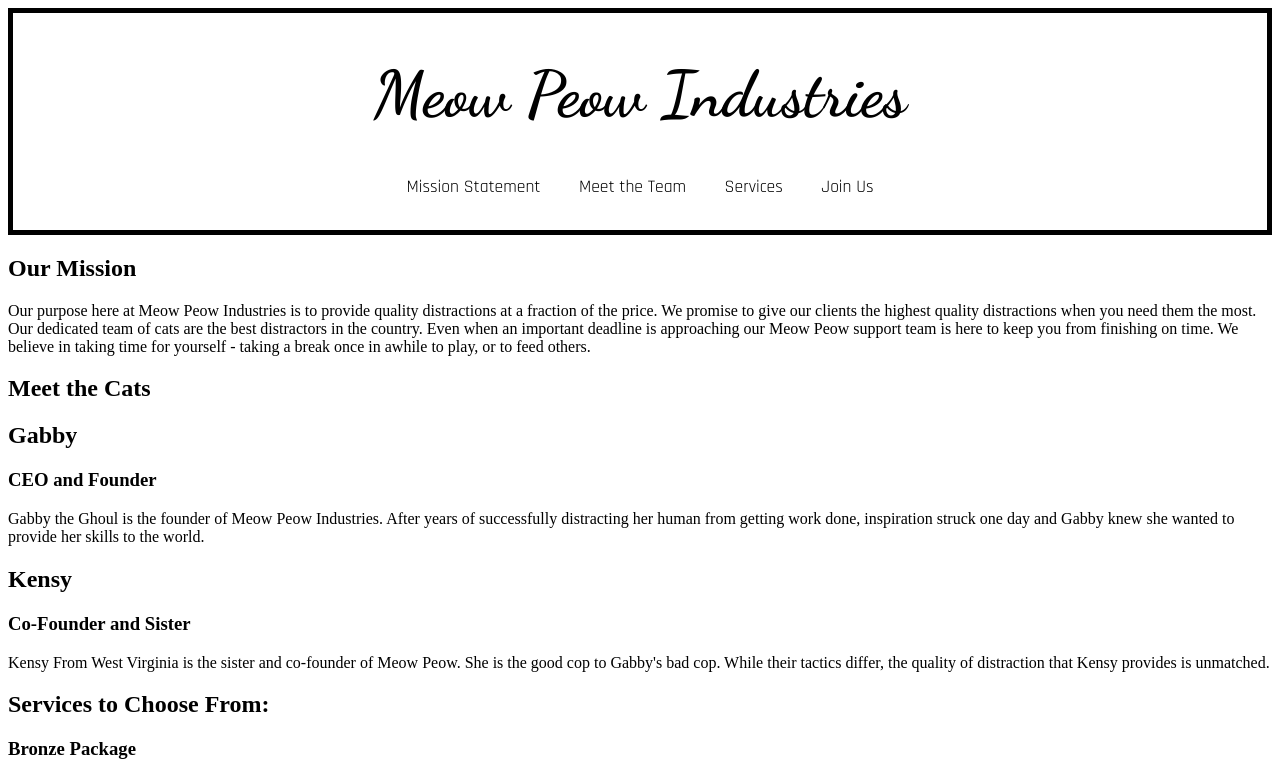
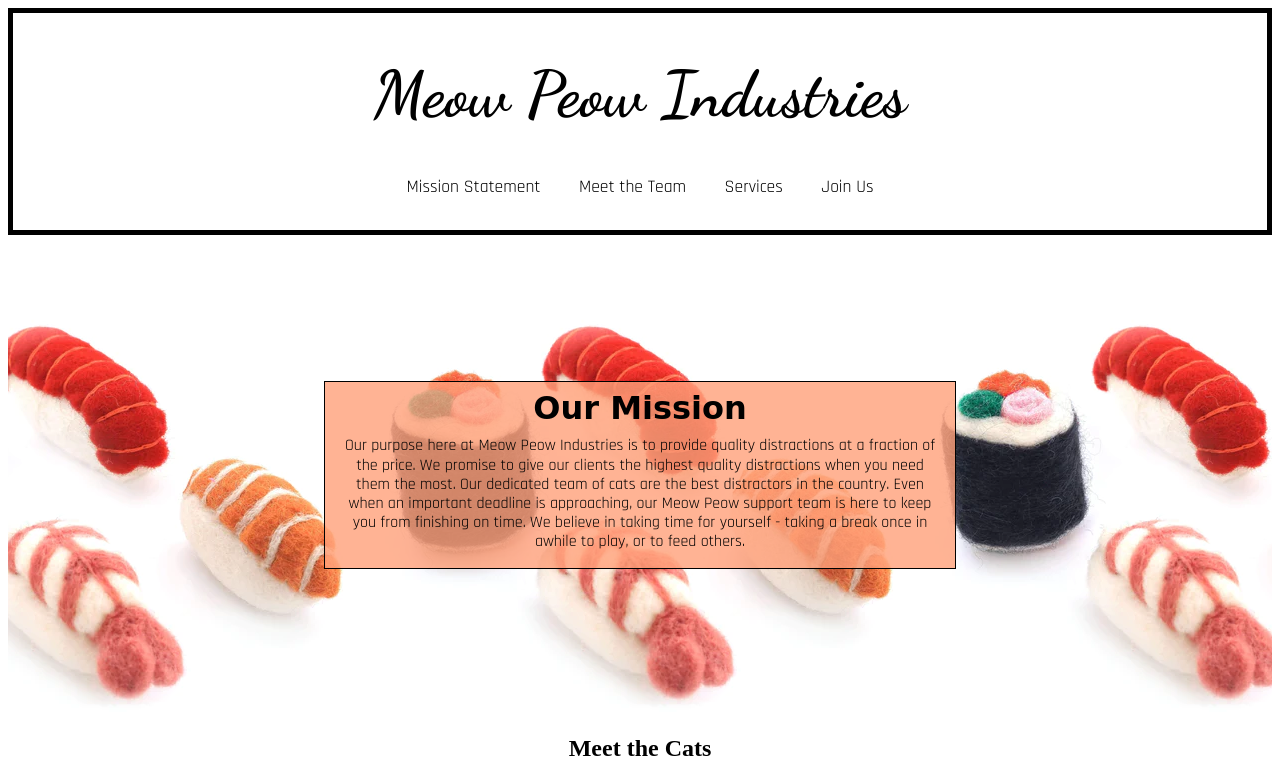
Before and after one commit to ashsass/Flexbox-Business-Project, a plain HTML site: page index.html in a window 1280 px wide. Shown: the top 776 px of the page. Drawn offline with Linux system fonts and the light colour scheme; a web font is replaced by a local one.

Commit message:
Styled the mission statement

```diff
--- a/index.html
+++ b/index.html
@@ -40,19 +40,19 @@
     <main>
       <section id="mission">
         <div class="banner container">
-          <div class="mission">
+          <div class="mission center">
             <h2>Our Mission</h2>
-            <p id="mission statement">
+            <p class="center" id="mission_statement">
             Our purpose here at Meow Peow Industries is to provide quality distractions at a fraction of the price. We promise to give our clients the highest quality distractions when you need them the most.
 
-            Our dedicated team of cats are the best distractors in the country. Even when an important deadline is approaching our Meow Peow support team is here to keep you from finishing on time. We believe in taking time for yourself - taking a break once in awhile to play, or to feed others.
+            Our dedicated team of cats are the best distractors in the country. Even when an important deadline is approaching, our Meow Peow support team is here to keep you from finishing on time. We believe in taking time for yourself - taking a break once in awhile to play, or to feed others.
             </p>
           </div>
         </div>
       </section>
 
       <section id="team">
-        <div class="team container">
+        <div class="team container center">
           <div class="team header">
             <h2> Meet the Cats</h2>
           </div>
@@ -76,7 +76,7 @@
       </section>
 
       <section id="services">
-        <div class="services container">
+        <div class="services container center">
           <div class="services header">
             <h2>Services to Choose From:</h2>
           </div>
@@ -111,7 +111,7 @@
       </section>
 
       <section id="join">
-        <div class="hiring container">
+        <div class="hiring container center">
           <div class="hiring header">
             <h2>Join Our Team</h2>
           </div>
--- a/styles.css
+++ b/styles.css
@@ -18,6 +18,11 @@ h1{
 
 a:hover{
     cursor: pointer;
+}
+
+p{
+    font-family: 'Rajdhani', sans-serif;
+    font-weight: 400;
 }
 
 /* Header Content  */
@@ -55,3 +60,34 @@ a:hover{
     border-top: 1px solid black;
     border-left: 1px solid black;
 }
+
+
+/*Mission Statement*/
+.banner.container{
+    background-image: url('./resources/banner\ background.webp');
+    background-position: center;
+    overflow: hidden;
+    width: 100%;
+    height: 30rem;
+    display: flex;
+    align-items: center;
+    justify-content: center;
+
+}
+
+.mission{
+    border: 1px solid black;
+    width: 50%;
+    background-color: rgba(255, 160, 122, 0.8);
+    line-height: 1.5px;
+}
+
+#mission_statement{
+    margin: auto 1rem 1rem;
+    line-height: 1.2;
+}
+
+.mission h2{
+    font-family: 'Edu VIC WA NT Beginner', cursive;
+    font-size: 2rem;
+}
```
Also changed, not shown: resources/banner background.webp (added).
